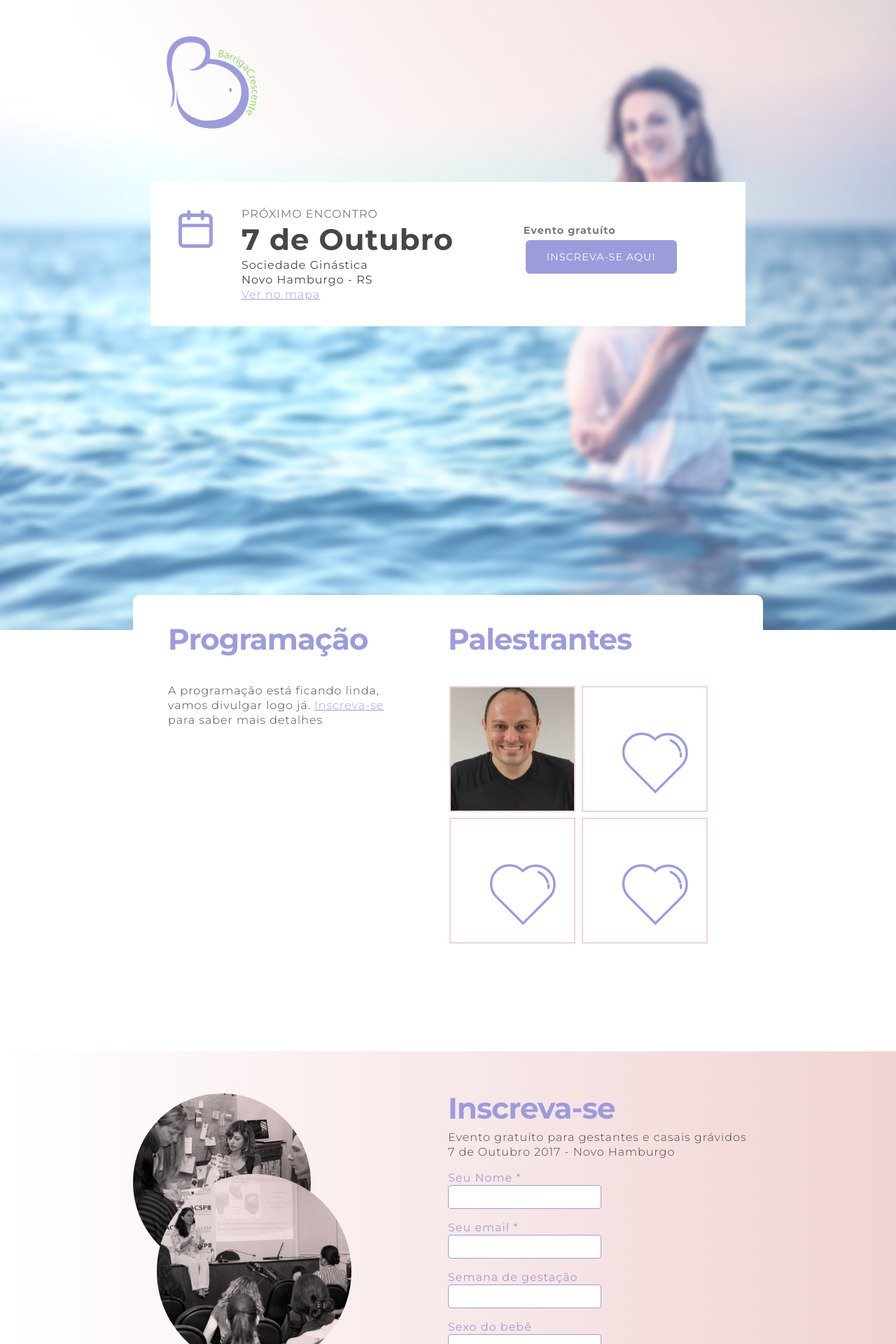
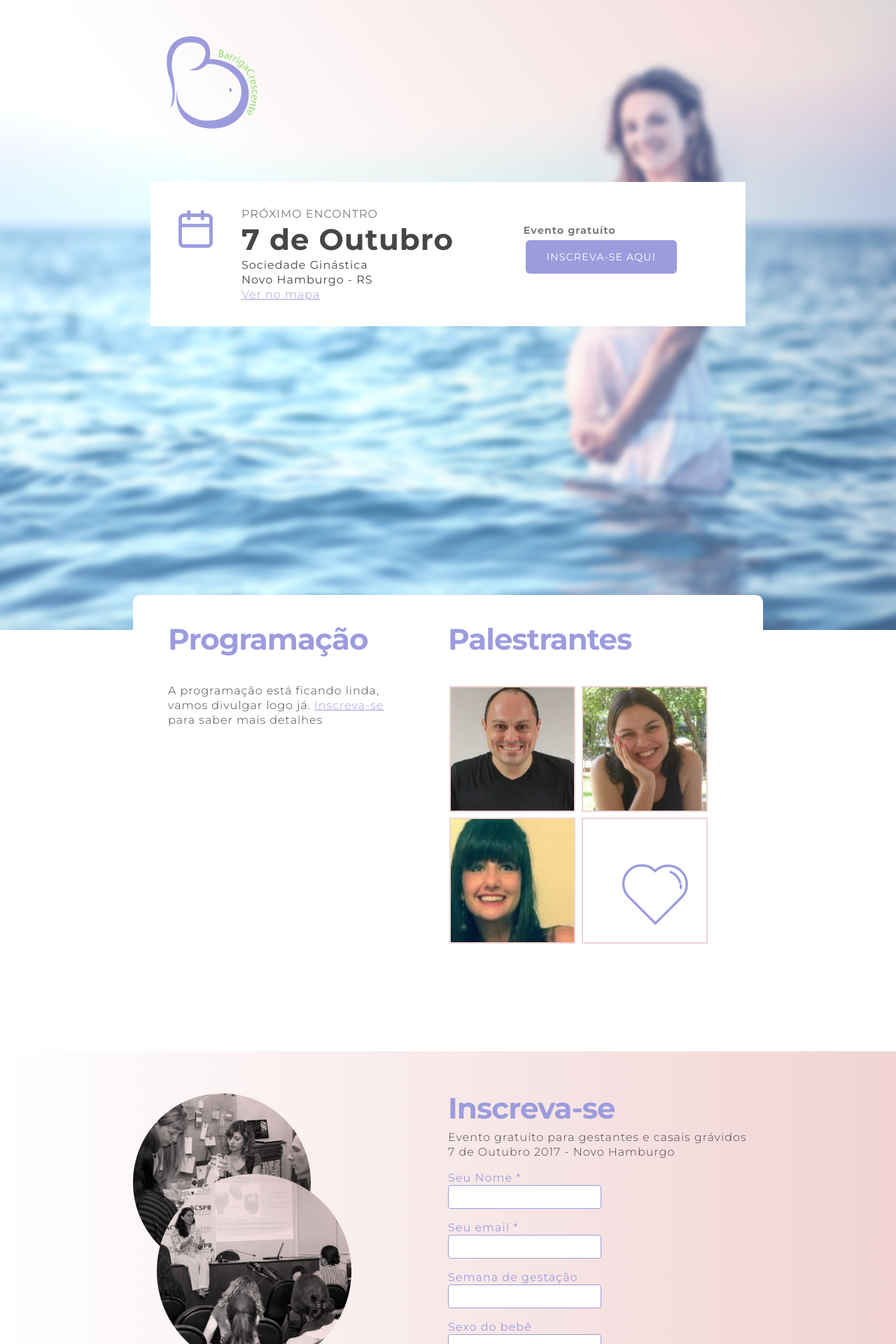
Before and after one commit to barrigacrescente/bc-website, a Jekyll site: the page built from index.html, in a window 1280 px wide. Shown: the top 1920 px of the page at 70% size. Built offline with Jekyll 4.4.1, drawn with Linux system fonts in a browser that asks for light colours.

Commit message:
adds new speakers

```diff
--- a/_layouts/landing.html
+++ b/_layouts/landing.html
@@ -60,20 +60,20 @@
               </div>
             </li>
             <li class="event-speakers-item">
-              <div style="width:20px; margin:0 auto;display:block; margin-top:70px;color:#F1D3D3;">
-                <div class="icon icon-heart-purple-speaker"></div>
-              </div>
+              <img src="/img/speakers/lucy_link.jpg" alt="">
               <div class="event-speakers-item-info">
-
+                Lucy Link
+                <br />
+                Danças e Terapias
               </div>
             </li>
 
             <li class="event-speakers-item">
-              <div style="width:20px; margin:0 auto;display:block; margin-top:70px;color:#F1D3D3;">
-                <div class="icon icon-heart-purple-speaker"></div>
-              </div>
+              <img src="/img/speakers/mari2123dd.jpg" alt="">
               <div class="event-speakers-item-info">
-
+                Mariana Schmidt
+                <br />
+                Doula, BarrigaCrescente
               </div>
             </li>
             <li class="event-speakers-item">
```
Also changed, not shown: img/speakers/lucy_link.jpg (added), img/speakers/mari2123dd.jpg (added).
